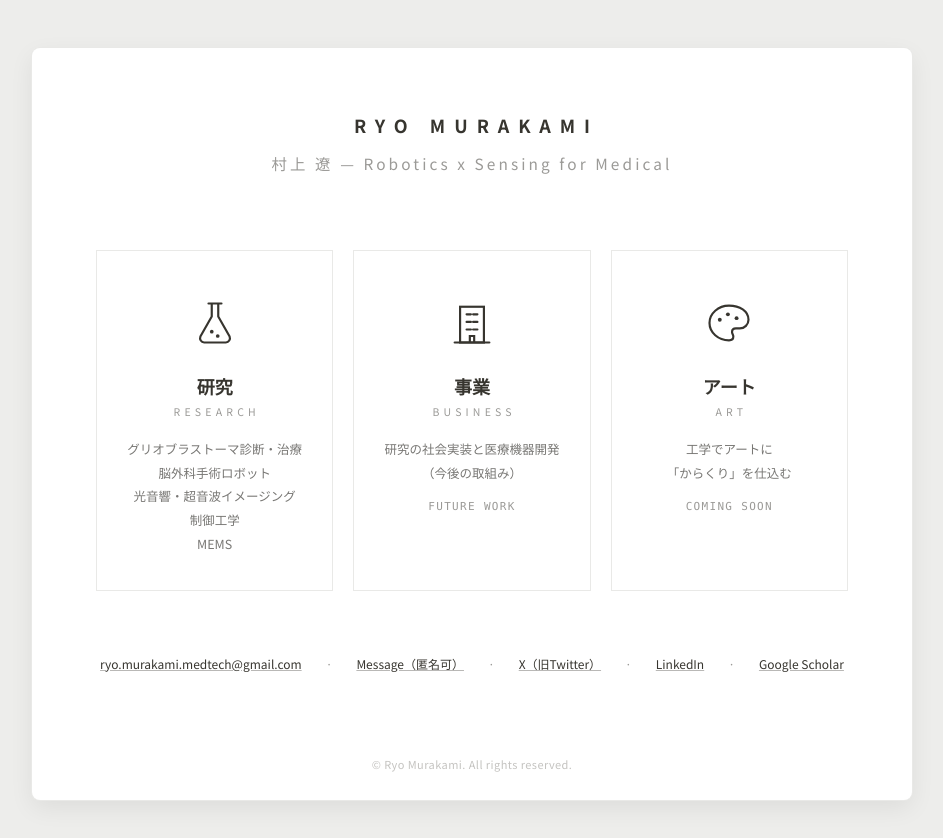
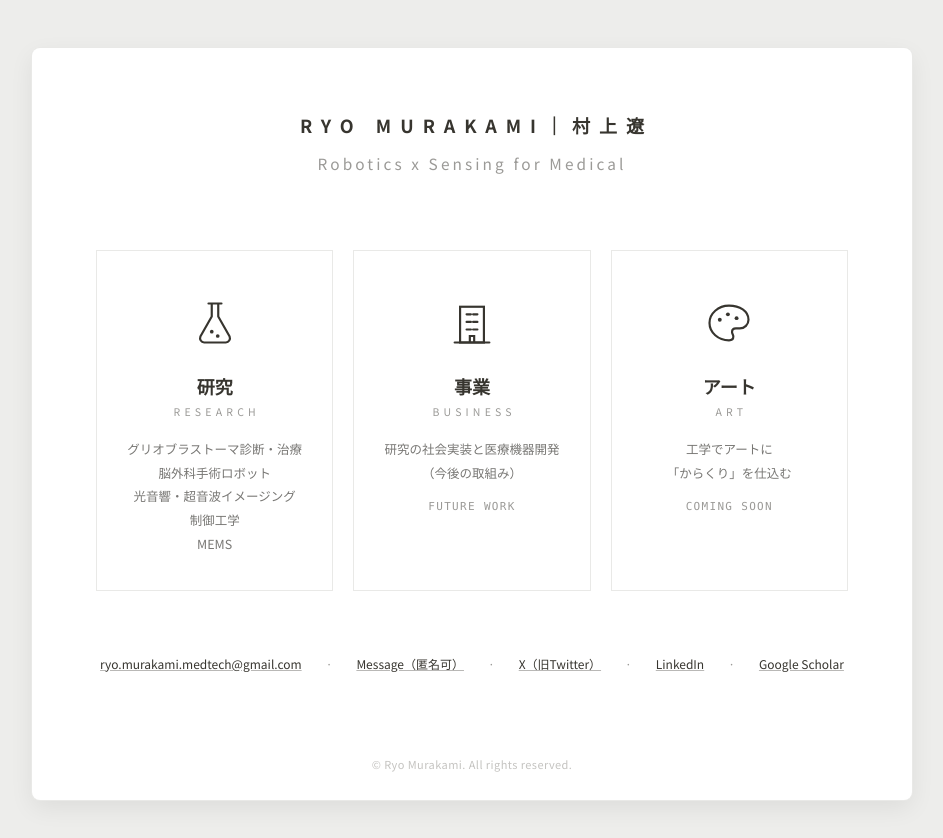
Before and after one commit to RyoMurakami-MedRobo/RyoMurakami-MedRobo.github.io, a plain HTML site: page docs/index.html in a window 1280 px wide. Shown: the whole page, without its empty margins (168-1111 px from the left). Drawn offline with nearby package versions, Linux system fonts and the light colour scheme.

Commit message:
fine tune sub title

```diff
--- a/docs/index.html
+++ b/docs/index.html
@@ -82,8 +82,8 @@
     <sc-if value="{{ isHome }}" hint-placeholder-val="{{ true }}">
       <div data-screen-label="Home">
         <div class="home-body">
-          <div class="home-title">RYO MURAKAMI</div>
-          <div class="home-subtitle">村上 遼 — Robotics x Sensing for Medical</div>
+          <div class="home-title">RYO MURAKAMI｜村上遼</div>
+          <div class="home-subtitle">Robotics x Sensing for Medical</div>
 
           <div class="home-cards">
 
```
